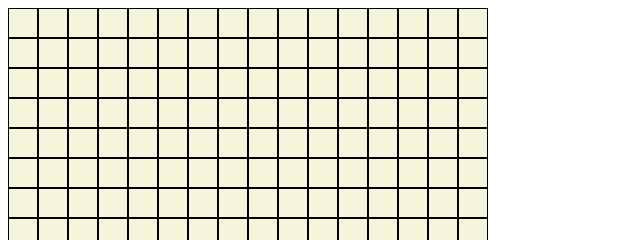
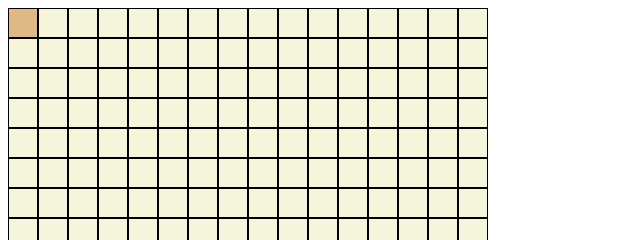
Before and after one commit to KIRA-8XY/etch-a-sketch, a plain HTML site: page index.html in a window 1280 px wide. In both pictures the pointer is over the element 23 px from the left and 23 px from the top of the page. Shown: the top 240 px of the page, 0-640 px from the left. Drawn offline with Linux system fonts and the light colour scheme.

Commit message:
Add hover effect for grid items in styles.css

```diff
--- a/styles.css
+++ b/styles.css
@@ -12,3 +12,7 @@
     flex: 0 0 30px;
     box-sizing: border-box;
 }
+
+#container div:hover{
+    background-color: burlywood;
+}
```
